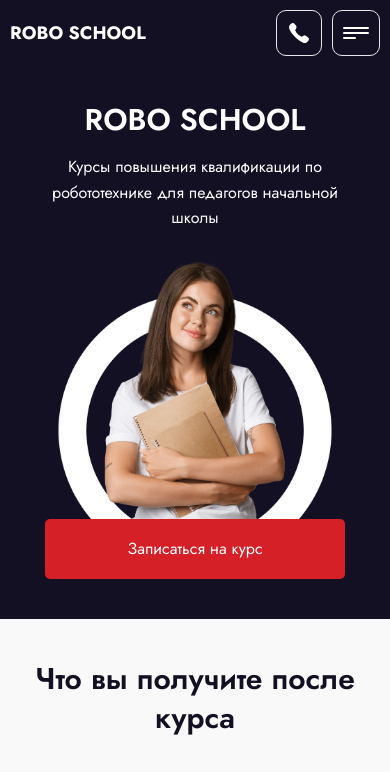
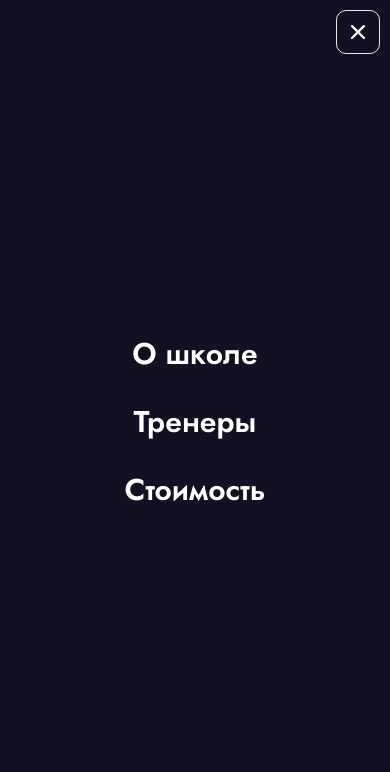
Before and after one commit to eshkere-aboba/new-block-2-result, a website built with webpack: page src/pages/index.html in a window 390 px wide. Both pictures are taken after a click on the button "Открыть меню". Shown: the top 772 px of the page. Built offline with nearby package versions, Linux system fonts and the light colour scheme.

Commit message:
BLOCK2-6 Бургер меню

```diff
--- a/src/pages/index.html
+++ b/src/pages/index.html
@@ -22,10 +22,29 @@
             <a class="header-buttons__btn header-buttons__btn--tel" href="tel:+78000001122">
               <img src="../assets/icons/phone-icon.svg" alt="" />
             </a>
-            <button class="header-buttons__btn header-buttons__btn--burger">
+            <button
+              class="header-buttons__btn header-buttons__btn--burger"
+              id="burger-btn"
+              aria-controls="mobile-menu"
+              aria-expanded="false"
+              aria-label="Открыть меню"
+            >
               <img src="../assets/icons/burger-icon.svg" alt="" />
             </button>
           </div>
+          <nav class="mobile-menu" id="mobile-menu" hidden>
+            <ul class="mobile-menu__list">
+              <li><a href="#about" class="mobile-menu__link">О школе</a></li>
+              <li><a href="#teachers" class="mobile-menu__link">Тренеры</a></li>
+              <li><a href="#prices" class="mobile-menu__link">Стоимость</a></li>
+            </ul>
+            <button
+              class="header-buttons__btn header-buttons__btn--close-mobile-menu"
+              id="close-mobile-menu-btn"
+            >
+              <img src="../assets/icons/close-white-icon.svg" alt="" />
+            </button>
+          </nav>
         </div>
       </div>
     </header>
@@ -48,7 +67,7 @@
         </div>
       </section>
 
-      <section class="benefits">
+      <section class="benefits" id="about">
         <div class="container">
           <div class="benefits__content">
             <h2 class="benefits__title">Что вы получите после курса</h2>
@@ -93,7 +112,7 @@
         </div>
       </section>
 
-      <section class="packages">
+      <section class="packages" id="prices">
         <div class="container">
           <div class="packages__content">
             <h2 class="packages__title">Выберите нужный пакет</h2>
--- a/src/scripts/app.ts
+++ b/src/scripts/app.ts
@@ -1,8 +1,4 @@
 // Импорт главного файла стилей
 import '../styles/main.scss';
 
-// Импорт изображения (демонстрация)
-// import logo from '../assets/images/webpack-logo.png';
-
-// Импорт всех скриптов
-import './script.js';
+import './burger.js';
--- /dev/null
+++ b/src/scripts/burger.js
@@ -0,0 +1,24 @@
+const burgerBtn = document.querySelector('#burger-btn');
+const mobileMenu = document.querySelector('#mobile-menu');
+const mobileMenuLinks = document.querySelectorAll('.mobile-menu__link');
+const closeMobileMenuBtn = document.querySelector('#close-mobile-menu-btn');
+
+const handleMobileMenuOpen = () => {
+  document.body.classList.toggle('disable-scroll');
+  mobileMenu.hidden = false;
+  burgerBtn.setAttribute('aria-expanded', 'true');
+  mobileMenu.classList.add('mobile-menu--is-open');
+};
+
+const handleMobileMenuClose = () => {
+  document.body.classList.toggle('disable-scroll');
+  mobileMenu.hidden = true;
+  burgerBtn.setAttribute('aria-expanded', 'false');
+  mobileMenu.classList.remove('mobile-menu--is-open');
+};
+
+burgerBtn.addEventListener('click', handleMobileMenuOpen);
+closeMobileMenuBtn.addEventListener('click', handleMobileMenuClose);
+mobileMenuLinks.forEach((link) => {
+  link.addEventListener('click', handleMobileMenuClose);
+});
--- a/src/scripts/script.js
+++ /dev/null
@@ -1,3 +0,0 @@
-const heading = document.querySelector('.heading');
-
-console.log(heading.innerHTML); // eslint-disable-line no-console
--- a/src/styles/blocks/layout.scss
+++ b/src/styles/blocks/layout.scss
@@ -37,12 +37,63 @@
     gap: 10px;
 
     &__btn {
-      padding: 10px;
+      padding: 9px;
       border-radius: 10px;
       border: 1px solid $controls-color-secondary;
       display: flex;
       align-items: center;
       justify-content: center;
+
+      img {
+        width: 24px;
+        height: 24px;
+      }
+    }
+  }
+
+  .mobile-menu {
+    display: none;
+    position: fixed;
+    top: 0;
+    left: 0;
+    width: 100%;
+    height: 100%;
+    z-index: 1000;
+    background-color: $bg-color-secondary;
+
+    &--is-open {
+      display: block;
+    }
+
+    &__list {
+      height: 100%;
+      display: flex;
+      flex-direction: column;
+      align-items: center;
+      justify-content: center;
+      gap: 20px;
+    }
+
+    &__link {
+      font-weight: 600;
+      font-size: 30px;
+      color: $controls-color-primary;
+    }
+
+    .header-buttons {
+      &__btn {
+        &--close-mobile-menu {
+          position: absolute;
+          top: 10px;
+          right: 10px;
+          padding: 13px;
+
+          img {
+            width: 16px;
+            height: 16px;
+          }
+        }
+      }
     }
   }
 }
--- a/src/styles/global.scss
+++ b/src/styles/global.scss
@@ -1,4 +1,8 @@
 @use 'variables' as *;
+
+html {
+  scroll-behavior: smooth;
+}
 
 body {
   min-width: 320px;
@@ -10,10 +14,15 @@ body {
   color: $text-color-primary;
   display: flex;
   flex-direction: column;
+
+  &.disable-scroll {
+    overflow: hidden;
+  }
 }
 
 section {
   padding: 120px 0;
+  scroll-margin-top: 60px;
 }
 
 .container {
```
